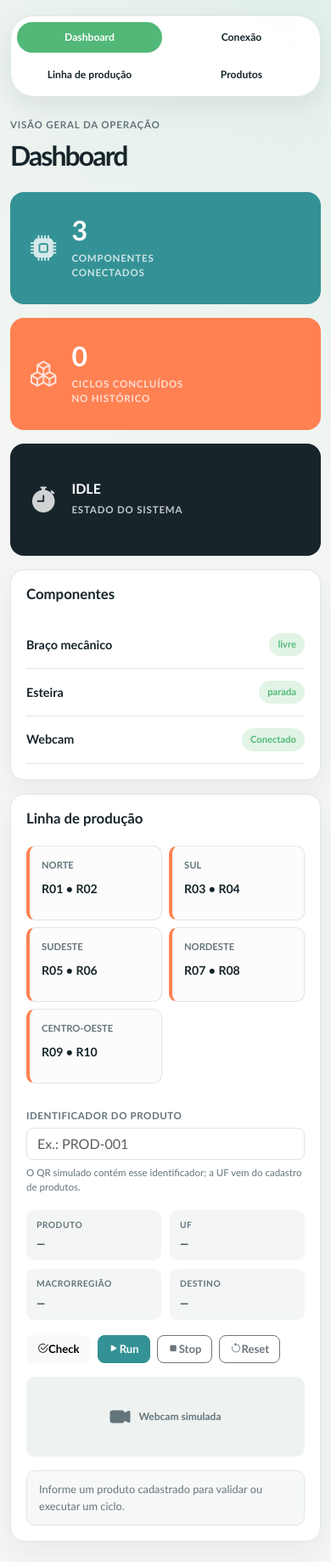
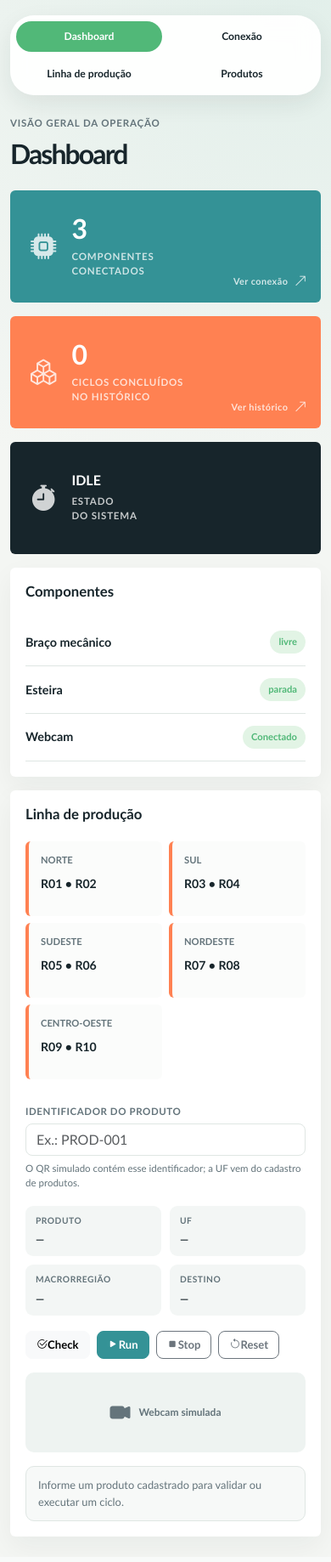
Before and after one commit to juletopi/inteliEsteira, a Flask app: page / in a window 390 px wide. Shown: the whole page at 85% size. After the commit the page ends 1815 px from the top, so only its background shows below. Run offline with Flask 3, Linux system fonts and the light colour scheme; data that the repository does not hold is empty.

Commit message:
add components; update dashboard interface

```diff
--- /dev/null
+++ b/templates/components/metric_card.html
@@ -0,0 +1,171 @@
+{% macro metric_card_styles() %}
+<style>
+    .metric-card {
+        position: relative;
+        display: flex;
+        min-height: 132px;
+        align-items: center;
+        gap: 18px;
+        padding: 24px;
+        overflow: hidden;
+        border-radius: 6px;
+        color: white;
+        text-decoration: none;
+        isolation: isolate;
+        transition: transform 0.3s ease, box-shadow 0.3s ease;
+    }
+
+    .metric-card:hover,
+    .metric-card:focus-visible {
+        color: white;
+        transform: translateY(-3px);
+        box-shadow: 0 14px 28px rgba(23, 37, 43, 0.16);
+    }
+
+    .metric-card:focus-visible {
+        outline: 3px solid rgba(255, 255, 255, 0.9);
+        outline-offset: 3px;
+    }
+
+    .metric-card-primary { background: var(--teal); }
+    .metric-card-accent { background: var(--orange); }
+    .metric-card-dark { background: var(--ink); }
+
+    .metric-icon {
+        position: relative;
+        z-index: 1;
+        font-size: 1.9rem;
+        opacity: 0.8;
+        transition: transform 0.5s ease, opacity 0.5s ease;
+    }
+
+    .metric-card:hover .metric-icon,
+    .metric-card:focus-visible .metric-icon {
+        opacity: 1;
+        transform: translateY(-3px) scale(1.08);
+    }
+
+    .metric-value {
+        position: relative;
+        z-index: 1;
+        display: block;
+        font-size: 2rem;
+        font-weight: 800;
+        line-height: 1;
+    }
+
+    .metric-value.metric-state {
+        font-size: clamp(1rem, 2vw, 1.45rem);
+        overflow-wrap: anywhere;
+    }
+
+    .metric-label {
+        position: relative;
+        z-index: 1;
+        display: block;
+        margin-top: 8px;
+        color: rgba(255, 255, 255, 0.75);
+        font-size: 0.72rem;
+        font-weight: 800;
+        letter-spacing: 0.07em;
+        text-transform: uppercase;
+    }
+
+    .metric-card.has-link::after {
+        position: absolute;
+        right: -34px;
+        bottom: -34px;
+        width: 112px;
+        height: 112px;
+        border: 1px solid rgba(255, 255, 255, 0.3);
+        border-radius: 50%;
+        content: "";
+        opacity: 0;
+        transform: scale(0.5);
+        transition: opacity 0.4s ease, transform 0.5s ease;
+    }
+
+    .metric-card.has-link:hover::after,
+    .metric-card.has-link:focus-visible::after {
+        opacity: 1;
+        transform: scale(1);
+    }
+
+    .metric-card-link {
+        position: absolute;
+        right: 16px;
+        bottom: 14px;
+        z-index: 1;
+        display: flex;
+        align-items: center;
+        gap: 7px;
+        color: rgba(255, 255, 255, 0.78);
+        font-size: 0.68rem;
+        font-weight: 800;
+        letter-spacing: 0.04em;
+        opacity: 0;
+        transform: translate(12px, 10px);
+        transition: opacity 0.4s ease, transform 0.5s ease;
+    }
+
+    .metric-card-link i {
+        font-size: 0.95rem;
+        transition: transform 0.4s ease;
+    }
+
+    .metric-card:hover .metric-card-link,
+    .metric-card:focus-visible .metric-card-link {
+        opacity: 1;
+        transform: translate(0, 0);
+    }
+
+    .metric-card:hover .metric-card-link i,
+    .metric-card:focus-visible .metric-card-link i {
+        transform: translateX(4px);
+    }
+
+    @media (hover: none) {
+        .metric-card-link {
+            opacity: 1;
+            transform: none;
+        }
+    }
+
+    @media (prefers-reduced-motion: reduce) {
+        .metric-card,
+        .metric-icon,
+        .metric-card::after,
+        .metric-card-link,
+        .metric-card-link i {
+            transition: none;
+        }
+    }
+</style>
+{% endmacro %}
+
+<!-- show_link=true/false mostra a animação do link de redirecionamento no canto inferior direito dos cards -->
+{% macro metric_card(theme, icon, value_id, value, label, detail, href, action_text, show_link) %}
+{% if show_link %}
+<a class="metric-card metric-card-{{ theme }}{% if show_link %} has-link{% endif %} h-100" href="{{ href }}" aria-label="{{ action_text }}">
+{% else %}
+<article class="metric-card metric-card-{{ theme }}{% if show_link %} has-link{% endif %} h-100">
+{% endif %}
+    <span class="metric-icon" aria-hidden="true">
+        <i class="bi {{ icon }}"></i>
+    </span>
+    <span>
+        <span class="metric-value{% if value_id == 'system-state-metric' %} metric-state{% endif %}" id="{{ value_id }}">{{ value }}</span>
+        <span class="metric-label">{{ label }}<br>{{ detail }}</span>
+    </span>
+{% if show_link %}
+    <span class="metric-card-link" aria-hidden="true">
+        <span>{{ action_text }}</span>
+        <i class="bi bi-arrow-up-right"></i>
+    </span>
+{% endif %}
+{% if show_link %}
+</a>
+{% else %}
+</article>
+{% endif %}
+{% endmacro %}
--- /dev/null
+++ b/templates/components/page_header.html
@@ -0,0 +1,21 @@
+<style>
+    .page-heading h1 {
+        margin: 0;
+        font-size: clamp(2rem, 4vw, 3.2rem);
+        font-weight: 800;
+        letter-spacing: -0.06em;
+    }
+
+    .page-heading .eyebrow {
+        color: var(--muted);
+        font-size: 0.72rem;
+        font-weight: 800;
+        letter-spacing: 0.07em;
+        text-transform: uppercase;
+    }
+</style>
+
+<header class="page-heading mb-4">
+    <p class="eyebrow mb-2">{{ page_eyebrow }}</p>
+    <h1>{{ page_title }}</h1>
+</header>
--- a/templates/dashboard.html
+++ b/templates/dashboard.html
@@ -3,79 +3,19 @@
 {% block title %}InteliEsteira | Dashboard{% endblock %}
 
 {% block head %}
+{% from "components/metric_card.html" import metric_card_styles %}
+{{ metric_card_styles() }}
 <style>
-    h1 {
-        margin: 0;
-        font-size: clamp(2rem, 4vw, 3.2rem);
-        font-weight: 800;
-        letter-spacing: -0.06em;
-    }
-
     h2 {
         margin: 0;
         font-size: 1.05rem;
         font-weight: 800;
     }
 
-    .eyebrow,
-    .small-label,
-    .metric-label {
-        color: var(--muted);
-        font-size: 0.72rem;
-        font-weight: 800;
-        letter-spacing: 0.07em;
-        text-transform: uppercase;
-    }
-
-    .metric-card {
-        display: flex;
-        align-items: center;
-        gap: 18px;
-        min-height: 132px;
-        padding: 24px;
-        border-radius: 16px;
-        color: white;
-    }
-
-    .metric-card-primary {
-        background: var(--teal);
-    }
-
-    .metric-card-accent {
-        background: var(--orange);
-    }
-
-    .metric-card-dark {
-        background: var(--ink);
-    }
-
-    .metric-icon {
-        font-size: 1.9rem;
-        opacity: 0.8;
-    }
-
-    .metric-value {
-        display: block;
-        font-size: 2rem;
-        font-weight: 800;
-        line-height: 1;
-    }
-
-    .metric-value.metric-state {
-        font-size: clamp(1rem, 2vw, 1.45rem);
-        overflow-wrap: anywhere;
-    }
-
-    .metric-card .metric-label {
-        display: block;
-        margin-top: 8px;
-        color: rgba(255, 255, 255, 0.75);
-    }
-
     .surface-panel {
         padding: 24px;
-        border: 1px solid var(--line);
-        border-radius: 16px;
+        border: 0;
+        border-radius: 6px;
         background: var(--surface);
         box-shadow: 0 12px 32px rgba(23, 37, 43, 0.05);
     }
@@ -124,9 +64,9 @@
     .production-card {
         min-height: 88px;
         padding: 14px;
-        border: 1px solid var(--line);
+        border: 0;
         border-left: 4px solid var(--orange);
-        border-radius: 10px;
+        border-radius: 6px;
         background: #fbfcfb;
     }
 
@@ -329,48 +269,32 @@
 {% endblock %}
 
 {% block content %}
+{% set page_eyebrow = "Visão geral da operação" %}
+{% set page_title = "Dashboard" %}
+{% from "components/metric_card.html" import metric_card %}
 <main id="dashboard" class="dashboard-container py-4 py-lg-5">
-    <header class="page-heading mb-4">
-        <div>
-            <p class="eyebrow mb-2">Visão geral da operação</p>
-            <h1>Dashboard</h1>
-        </div>
-    </header>
+    {% include "components/page_header.html" with context %}
 
-    <!-- seção mockada -->
     <section class="row g-3 mb-3" aria-label="Indicadores da operação">
         <div class="col-12 col-md-4">
-            <article class="metric-card metric-card-primary h-100">
-                <div class="metric-icon">
-                    <i class="bi bi-cpu-fill"></i>
-                </div>
-                <div>
-                    <span class="metric-value" id="connected-components">3</span>
-                    <span class="metric-label">Componentes<br>conectados</span>
-                </div>
-            </article>
+            {{ metric_card(
+                "primary", "bi-cpu-fill", "connected-components", "3",
+                "Componentes", "conectados", url_for("pages.connection"),
+                "Ver conexão", true
+            ) }}
         </div>
         <div class="col-12 col-md-4">
-            <article id="inventario" class="metric-card metric-card-accent h-100">
-                <div class="metric-icon">
-                    <i class="bi bi-boxes"></i>
-                </div>
-                <div>
-                    <span class="metric-value" id="packages-count">0</span>
-                    <span class="metric-label">Ciclos concluídos<br>no histórico</span>
-                </div>
-            </article>
+            {{ metric_card(
+                "accent", "bi-boxes", "packages-count", "0",
+                "Ciclos concluídos", "no histórico", url_for("pages.production"),
+                "Ver histórico", true
+            ) }}
         </div>
         <div class="col-12 col-md-4">
-            <article class="metric-card metric-card-dark h-100">
-                <div class="metric-icon">
-                    <i class="bi bi-stopwatch-fill"></i>
-                </div>
-                <div>
-                    <span class="metric-value metric-state" id="system-state-metric">IDLE</span>
-                    <span class="metric-label">Estado do sistema</span>
-                </div>
-            </article>
+            {{ metric_card(
+                "dark", "bi-stopwatch-fill", "system-state-metric", "IDLE",
+                "Estado", "do sistema", "", "", false
+            ) }}
         </div>
     </section>
 
--- a/templates/layout.html
+++ b/templates/layout.html
@@ -4,6 +4,7 @@
     <meta charset="UTF-8">
     <meta name="viewport" content="width=device-width, initial-scale=1.0">
     <title>{% block title %}InteliEsteira{% endblock %}</title>
+    <link rel="icon" type="image/x-icon" href="{{ url_for('static', filename='images/favicon.ico') }}">
     <link href="https://cdn.jsdelivr.net/npm/bootstrap@5.3.3/dist/css/bootstrap.min.css" rel="stylesheet">
     <link href="https://cdn.jsdelivr.net/npm/bootstrap-icons@1.11.3/font/bootstrap-icons.min.css" rel="stylesheet">
     <style>
@@ -52,7 +53,6 @@
             align-items: center;
             gap: 8px;
             padding: 7px;
-            border: 1px solid var(--line);
             border-radius: 28px;
             background: rgba(255, 255, 255, 0.94);
             box-shadow: 0 10px 28px rgba(23, 37, 43, 0.08);
```
Also changed, not shown: templates/connection.html (+5 -14 lines), templates/production.html (+5 -14 lines), templates/products.html (+5 -14 lines).
